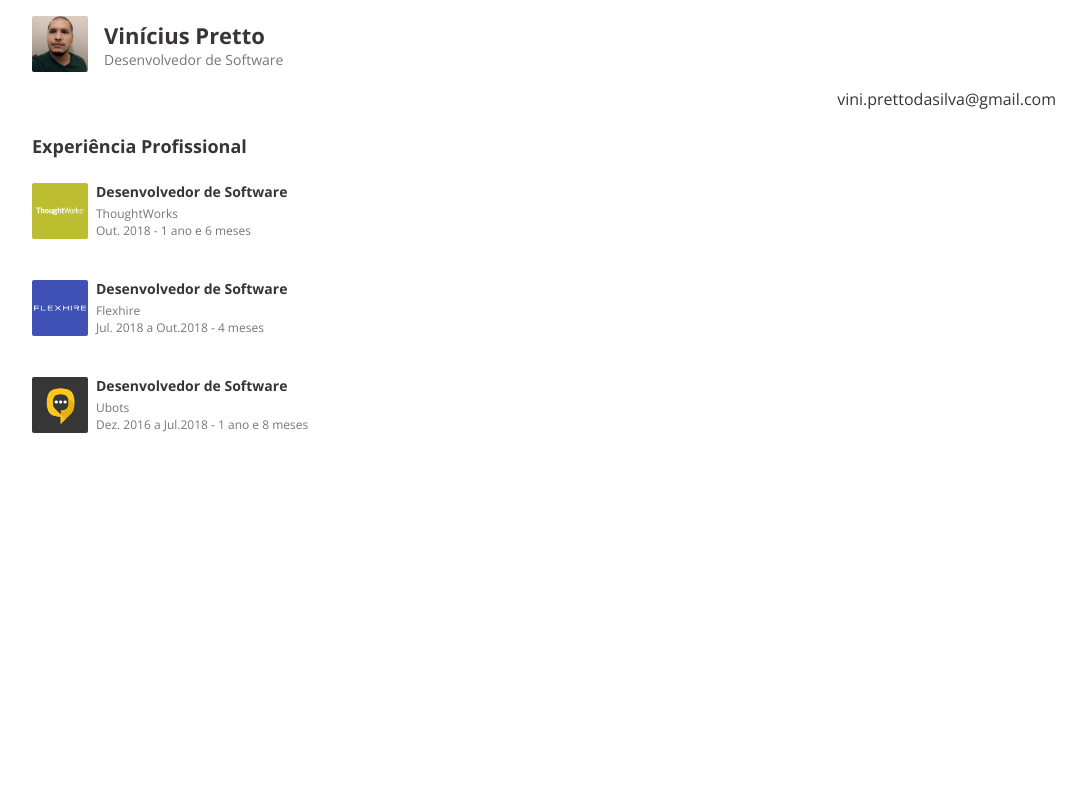
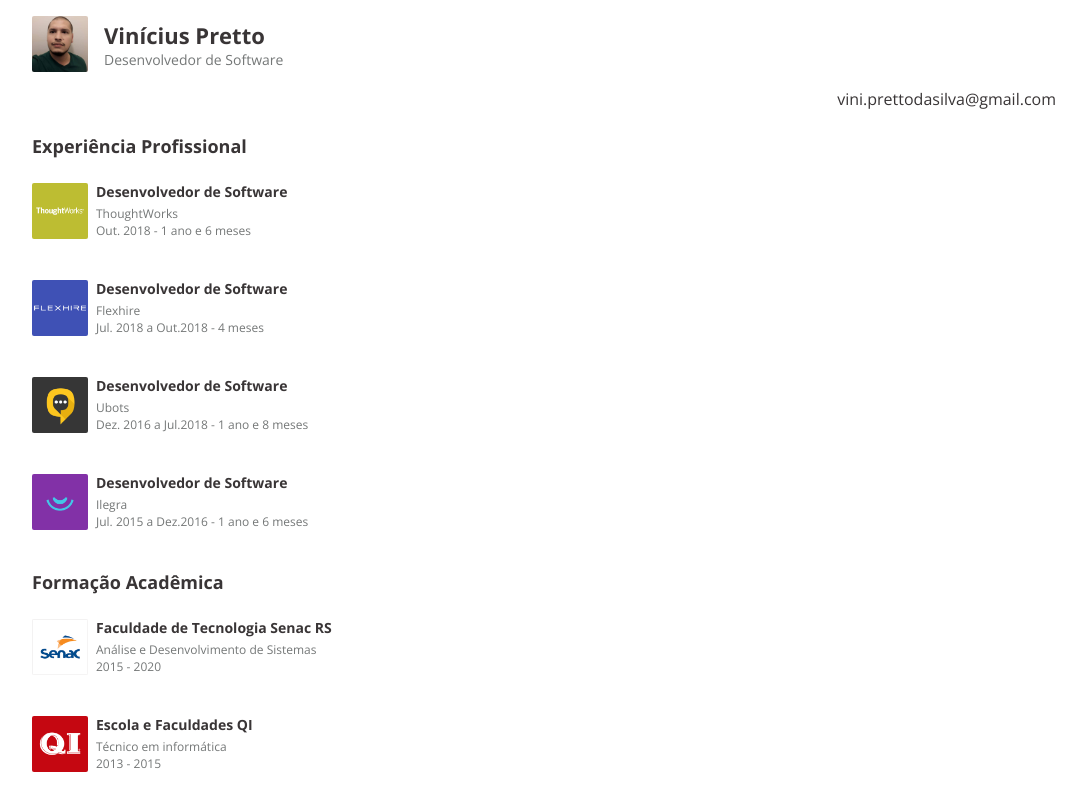
Before and after one commit to vinicius-pretto/cv-surge, a website: page src/index.html in a window 1280 px wide. Shown: the whole page, without its empty margins (96-1182 px from the left). Drawn offline with nearby package versions, Linux system fonts and the light colour scheme.

Commit message:
Add "Formação Acadêmica" section

```diff
--- a/src/index.html
+++ b/src/index.html
@@ -50,6 +50,37 @@
           <div>Dez. 2016 a Jul.2018 - 1 ano e 8 meses</div>
         </div>
       </div>
+
+      <div class="box">
+        <img src="images/ilegra.png" alt="Ilegra logo" class="avatar" />
+        <div class="info">
+          <h3>Desenvolvedor de Software</h3>
+          <div>Ilegra</div>
+          <div>Jul. 2015 a Dez.2016 - 1 ano e 6 meses</div>
+        </div>
+      </div>
+    </section>
+
+    <section>
+      <h2>Formação Acadêmica</h2>
+
+      <div class="box">
+        <img src="images/senac.png" alt="Senac logo" class="avatar" />
+        <div class="info">
+          <h3>Faculdade de Tecnologia Senac RS</h3>
+          <div>Análise e Desenvolvimento de Sistemas</div>
+          <div>2015 - 2020</div>
+        </div>
+      </div>
+
+      <div class="box">
+        <img src="images/qi.png" alt="Escola e Faculdades QI logo" class="avatar" />
+        <div class="info">
+          <h3>Escola e Faculdades QI</h3>
+          <div>Técnico em informática</div>
+          <div>2013 - 2015</div>
+        </div>
+      </div>
     </section>
   </div>
 </body>
```
Also changed, not shown: src/images/ilegra.png (added), src/images/qi.png (added), src/images/senac.png (added).
